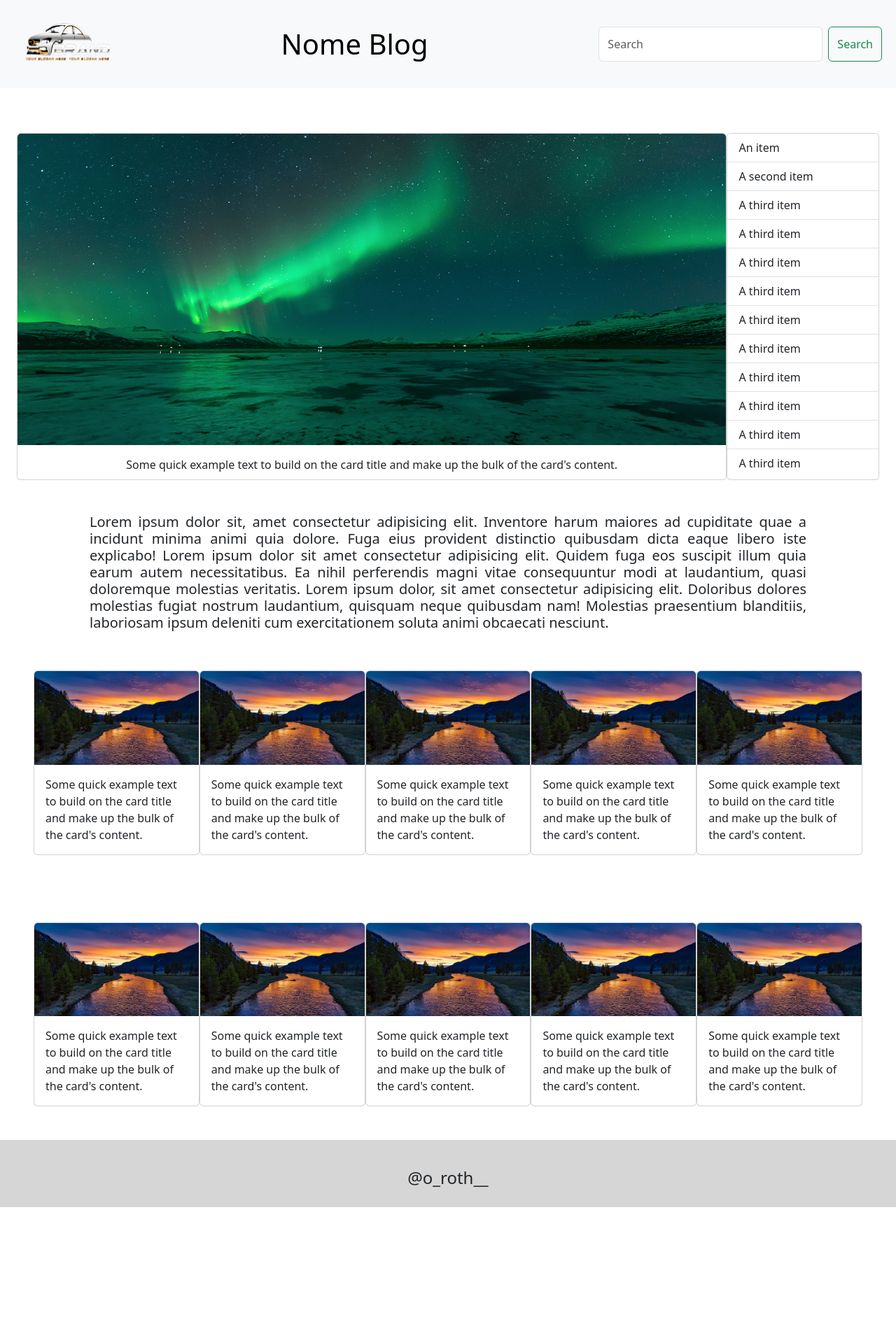
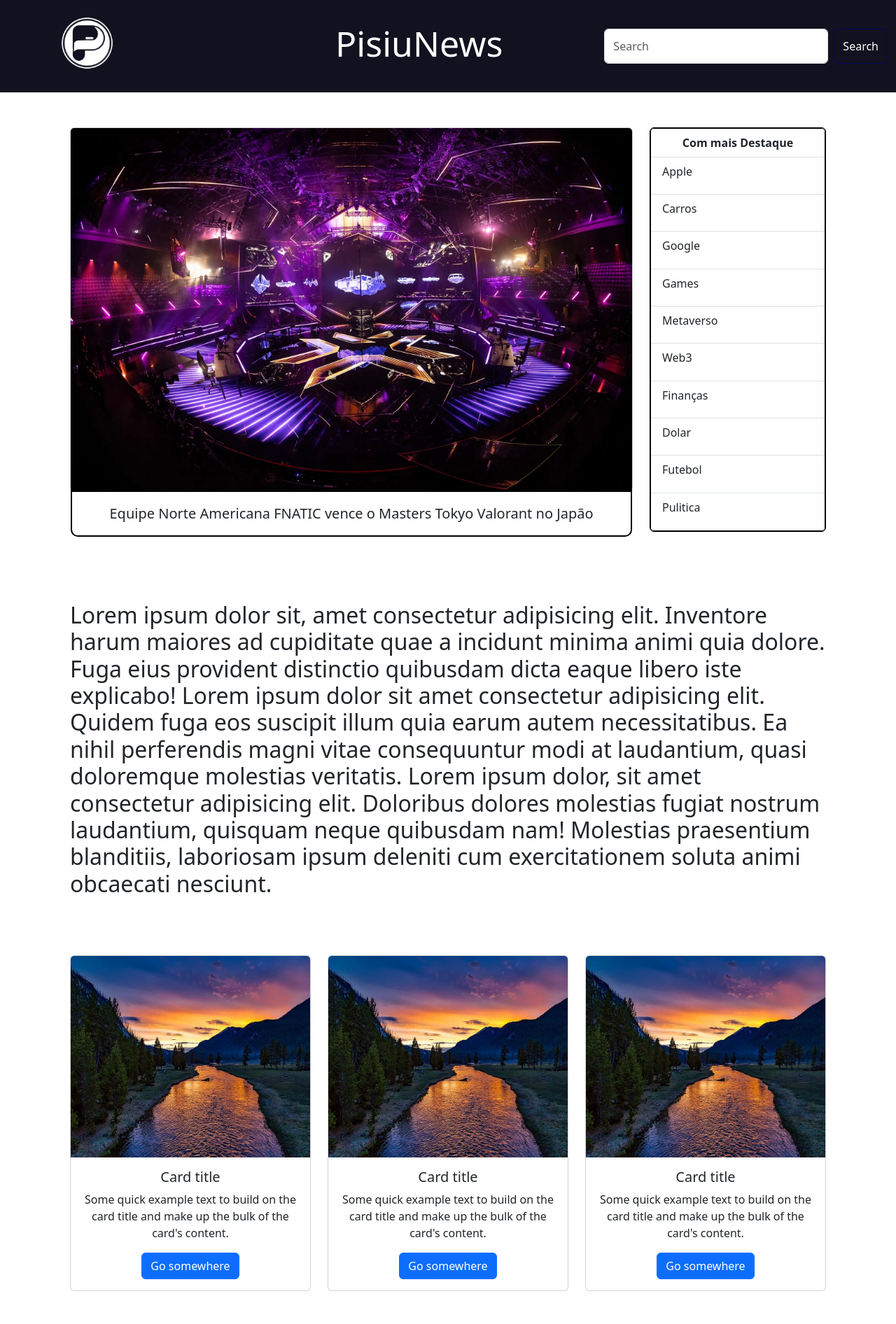
Before and after one commit to oRoth22/MiniBlog, a plain HTML site: page index.html in a window 1280 px wide. Shown: the top 1892 px of the page at 70% size. Before the commit the page ends 1725 px from the top, so only its background shows below. Drawn offline with nearby package versions, Linux system fonts and the light colour scheme.

Commit message:
Template Pronto

```diff
--- a/css/style.css
+++ b/css/style.css
@@ -1,39 +1,54 @@
-#logo{
-    width: 4vw;
-    height: 3vh;
+*{
+    padding: 0;
+    margin: 0;
+    box-sizing: border-box;
 }
 
-#imglogo{
-    width: 12vw;
-    height: 29vh;
-    position: relative;
-    bottom: 13vh;
+img{
+    width: 100%;
+    height: 100%;
 }
 
-#text{
-    width: 80vw;
-    padding-top: 3rem;
-    font-size: 2.5vh;
-    text-align: justify;
+.col-lg-4{
+    display: flex;
+    justify-content: center;
+    align-items: center;
+    padding: 25px;
 }
 
-#FotoAlta{
-    width: 100%;
-    height: 90%;
+#NavBar{
+    background-color: #11111f !important;
+}
+
+#logo{
+    width: 125px !important;
+}
+
+#btnProcurar{
+    color: #ffff !important;
+    border-color: #050566 !important;
+}
+
+#btnProcurar:hover{
+    background-color: #050566 !important;
+}
+
+#textFooter{
+    font-size: 20px;
+    padding-top: 15px;
+}
+
+#textTitulo{
+    color: #ffff;
+    font-size: 50px;
+    padding-left: 130px;
 }
 
 #TextAlto{
-    display: flex;
-    justify-content: center;
+    text-align: center;
 }
 
-#RodaPe{
-    padding: 2vh;
-    height: 12vh;
-    background-color: #D6D6D6;
+#OrdemDest{
+    font-size: 20px;
+    display: flex;
 }
-
-h1#Footer{
-    font-size: 3vh;
-    padding-top: 3vh;
-}
--- a/index.html
+++ b/index.html
@@ -8,131 +8,138 @@
     <link href="https://cdn.jsdelivr.net/npm/bootstrap@5.3.1/dist/css/bootstrap.min.css" rel="stylesheet" integrity="sha384-4bw+/aepP/YC94hEpVNVgiZdgIC5+VKNBQNGCHeKRQN+PtmoHDEXuppvnDJzQIu9" crossorigin="anonymous">
 </head>
 <body>
-    <nav class="navbar bg-body-tertiary" style="background-color: #33333300;">
-        <div class="container-fluid" style="padding: 20px; background-color: #33333300;">
-          <div id="logo">
-            <img id="imglogo" src="./imagens/imagem_2023-08-06_163452379-removebg-preview.png" alt="">
-          </div>
-          <a class="navbar-brand" style="font-size: 40px; padding-left: 8vw;">Nome Blog</a>
+    <nav class="navbar bg-body-tertiary" id="NavBar">
+        <div class="container-fluid">
+          <a class="navbar-brand" style="font-size: 40px; padding-left: 4vw;">
+              <img src="./imagens/imagem_2023-08-07_104451116-removebg-preview.png" alt="" id="logo">
+          </a>
+          <h2 id="textTitulo">
+            PisiuNews
+          </h2>
           <form class="d-flex" role="search">
             <input class="form-control me-2" type="search" placeholder="Search" aria-label="Search" style="width: 320px; height: 50px;">
-            <button class="btn btn-outline-success" type="submit">Search</button>
+            <button class="btn btn-outline-success" id="btnProcurar" type="submit">Search</button>
           </form>
         </div>
     </nav>
 
-   <div class="container-fluid" style="display: flex; padding-top: 2.5rem;">
-    <div class="container-fluid" style="display: flex; justify-content: space-evenly; padding-top:3vh;">
-      <div class="card" style="width: 70rem; height: 31rem;">
-        <img src="./imagens/Iqaluit-aurora-boreal.jpg" class="card-img-top" alt="..." id="FotoAlta">
-        <div class="card-body">
-          <p class="card-text" id="TextAlto">Some quick example text to build on the card title and make up the bulk of the card's content.</p>
+    <div class="container-fluid" style="padding: 50px 100px 0 100px;">
+      <div class="row">
+        <div class="col-lg-9">
+          <div class="card" style="height: 65vh;">
+            <img src="./imagens/noticiaAlta.jpg" class="card-img-top" alt="..." id="FotoAlta">
+            <div class="card-body" style="border: solid 2px #000; border-radius: 0px 0px 10px 10px;">
+              <p class="card-text" id="TextAlto" style="font-size: 2.5vh; font-weight: 500;">Equipe Norte Americana FNATIC vence o Masters Tokyo Valorant no Japão</p>
+            </div>
           </div>
         </div>
 
-      <div class="card" style="width: 15rem;">
-        <ul class="list-group list-group-flush">
-          <li class="list-group-item">An item</li>
-          <li class="list-group-item">A second item</li>
-          <li class="list-group-item">A third item</li>
-          <li class="list-group-item">A third item</li>
-          <li class="list-group-item">A third item</li>
-          <li class="list-group-item">A third item</li>
-          <li class="list-group-item">A third item</li>
-          <li class="list-group-item">A third item</li>
-          <li class="list-group-item">A third item</li>
-          <li class="list-group-item">A third item</li>
-          <li class="list-group-item">A third item</li>
-          <li class="list-group-item">A third item</li>
+        <div class="col-lg-3">
+          <div class="card" style="border: solid 1px #000;">
+            <ul class="list-group list-group-flush" style="border: solid 1px #000; height: 72vh;">
+              <li class="list-group-item" style="text-align: center; font-weight: 700;">Com mais Destaque</li>
+              <li class="list-group-item" style="height: 7vh;">Apple</li>
+              <li class="list-group-item" style="height: 7vh;">Carros</li>
+              <li class="list-group-item" style="height: 7vh;">Google</li>
+              <li class="list-group-item" style="height: 7vh;">Games</li>
+              <li class="list-group-item" style="height: 7vh;">Metaverso</li>
+              <li class="list-group-item" style="height: 7vh;">Web3</li>
+              <li class="list-group-item" style="height: 7vh;">Finanças</li>
+              <li class="list-group-item" style="height: 7vh;">Dolar</li>
+              <li class="list-group-item" style="height: 7vh;">Futebol</li>
+              <li class="list-group-item" style="height: 7vh;">Pulitica</li>
             </ul>
           </div>
         </div>
       </div>
 
-   <div class="container-fluid" style="display: flex; justify-content: space-around;">
+      <div class="row" style="padding-top: 100px; padding-bottom: 50px;">
+        <div class="col-lg">
           <h2 id="text">Lorem ipsum dolor sit, amet consectetur adipisicing elit. Inventore harum maiores ad cupiditate quae a incidunt minima animi quia dolore. Fuga eius provident distinctio quibusdam dicta eaque libero iste explicabo!
             Lorem ipsum dolor sit amet consectetur adipisicing elit. Quidem fuga eos suscipit illum quia earum autem necessitatibus. Ea nihil perferendis magni vitae consequuntur modi at laudantium, quasi doloremque molestias veritatis.
             Lorem ipsum dolor, sit amet consectetur adipisicing elit. Doloribus dolores molestias fugiat nostrum laudantium, quisquam neque quibusdam nam! Molestias praesentium blanditiis, laboriosam ipsum deleniti cum exercitationem soluta animi obcaecati nesciunt.
           </h2>
         </div>
-
-   <div class="container-fluid" style="display: flex; justify-content: space-evenly; padding: 3rem; ">
-    <div class="card" style="width: 18rem;">
-      <img src="./imagens/paisagem-2C.jpg" class="card-img-top" alt="..." id="FotoBaixa">
-      <div class="card-body">
-        <p class="card-text">Some quick example text to build on the card title and make up the bulk of the card's content.</p>
-      </div>
       </div>
 
-    <div class="card" style="width: 18rem;">
-      <img src="./imagens/paisagem-2C.jpg" class="card-img-top" alt="..." id="FotoBaixa">
+      <div class="row">
+        <div class="col-lg-4 text-center">
+          <div class="card" style="width: 25rem; height:30rem;">
+            <img src="./imagens/paisagem-2C.jpg" class="card-img-top" alt="...">
             <div class="card-body">
+              <h5 class="card-title">Card title</h5>
               <p class="card-text">Some quick example text to build on the card title and make up the bulk of the card's content.</p>
-      </div>
-    </div>
-
-    <div class="card" style="width: 18rem;">
-      <img src="./imagens/paisagem-2C.jpg" class="card-img-top" alt="..." id="FotoBaixa">
-      <div class="card-body">
-        <p class="card-text">Some quick example text to build on the card title and make up the bulk of the card's content.</p>
-      </div>
-    </div>
-
-    <div class="card" style="width: 18rem;">
-      <img src="./imagens/paisagem-2C.jpg" class="card-img-top" alt="..." id="FotoBaixa">
-      <div class="card-body">
-        <p class="card-text">Some quick example text to build on the card title and make up the bulk of the card's content.</p>
-      </div>
-    </div>
-
-    <div class="card" style="width: 18rem;">
-      <img src="./imagens/paisagem-2C.jpg" class="card-img-top" alt="..." id="FotoBaixa">
-      <div class="card-body">
-        <p class="card-text">Some quick example text to build on the card title and make up the bulk of the card's content.</p>
+              <a href="#" class="btn btn-primary">Go somewhere</a>
             </div>
           </div>
         </div>
 
-   <div class="container-fluid" style="display: flex; justify-content: space-evenly; padding: 3rem;">
-    <div class="card" style="width: 18rem;">
-      <img src="./imagens/paisagem-2C.jpg" class="card-img-top" alt="..." id="FotoBaixa">
+        <div class="col-lg-4 text-center">
+          <div class="card" style="width: 25rem; height:30rem;">
+            <img src="./imagens/paisagem-2C.jpg" class="card-img-top" alt="...">
             <div class="card-body">
+              <h5 class="card-title">Card title</h5>
               <p class="card-text">Some quick example text to build on the card title and make up the bulk of the card's content.</p>
-      </div>
-    </div>
-
-    <div class="card" style="width: 18rem;">
-      <img src="./imagens/paisagem-2C.jpg" class="card-img-top" alt="..." id="FotoBaixa">
-      <div class="card-body">
-        <p class="card-text">Some quick example text to build on the card title and make up the bulk of the card's content.</p>
-      </div>
-    </div>
-
-    <div class="card" style="width: 18rem;">
-      <img src="./imagens/paisagem-2C.jpg" class="card-img-top" alt="..." id="FotoBaixa">
-      <div class="card-body">
-        <p class="card-text">Some quick example text to build on the card title and make up the bulk of the card's content.</p>
-      </div>
-    </div>
-
-    <div class="card" style="width: 18rem;">
-      <img src="./imagens/paisagem-2C.jpg" class="card-img-top" alt="..." id="FotoBaixa">
-      <div class="card-body">
-        <p class="card-text">Some quick example text to build on the card title and make up the bulk of the card's content.</p>
-      </div>
-    </div>
-
-    <div class="card" style="width: 18rem;">
-      <img src="./imagens/paisagem-2C.jpg" class="card-img-top" alt="..." id="FotoBaixa">
-      <div class="card-body">
-        <p class="card-text">Some quick example text to build on the card title and make up the bulk of the card's content.</p>
+              <a href="#" class="btn btn-primary">Go somewhere</a>
             </div>
           </div>
         </div>
 
-   <div class="container-fluid" id="RodaPe"style="display: flex; justify-content: center;">
-    <h1 id="Footer">@o_roth__</h1>
+        <div class="col-lg-4 text-center">
+          <div class="card" style="width: 25rem; height:30rem;">
+            <img src="./imagens/paisagem-2C.jpg" class="card-img-top" alt="...">
+            <div class="card-body">
+              <h5 class="card-title">Card title</h5>
+              <p class="card-text">Some quick example text to build on the card title and make up the bulk of the card's content.</p>
+              <a href="#" class="btn btn-primary">Go somewhere</a>
             </div>
+          </div>
+        </div>
+      </div>
+
+      <div class="row">
+        <div class="col-lg-4 text-center">
+          <div class="card" style="width: 25rem; height:30rem;">
+            <img src="./imagens/paisagem-2C.jpg" class="card-img-top" alt="...">
+            <div class="card-body">
+              <h5 class="card-title">Card title</h5>
+              <p class="card-text">Some quick example text to build on the card title and make up the bulk of the card's content.</p>
+              <a href="#" class="btn btn-primary">Go somewhere</a>
+            </div>
+          </div>
+        </div>
+
+        <div class="col-lg-4 text-center">
+          <div class="card" style="width: 25rem; height:30rem;">
+            <img src="./imagens/paisagem-2C.jpg" class="card-img-top" alt="...">
+            <div class="card-body">
+              <h5 class="card-title">Card title</h5>
+              <p class="card-text">Some quick example text to build on the card title and make up the bulk of the card's content.</p>
+              <a href="#" class="btn btn-primary">Go somewhere</a>
+            </div>
+          </div>
+        </div>
+
+        <div class="col-lg-4 text-center">
+          <div class="card" style="width: 25rem; height:30rem;">
+            <img src="./imagens/paisagem-2C.jpg" class="card-img-top" alt="...">
+            <div class="card-body">
+              <h5 class="card-title">Card title</h5>
+              <p class="card-text">Some quick example text to build on the card title and make up the bulk of the card's content.</p>
+              <a href="#" class="btn btn-primary">Go somewhere</a>
+            </div>
+          </div>
+        </div>
+
+      <footer>
+        <div class="row" style="background-color: #11111f; border-radius: 10px 10px 0px 0px; color: #fff; height: 50px;">
+          <div class="col-lg text-center">
+            <h2 id="textFooter">@o_roth__</h2>
+          </div>
+        </div>
+      </footer>
+    </div>
+
 
 </body>
 <script src="https://cdn.jsdelivr.net/npm/bootstrap@5.3.1/dist/js/bootstrap.bundle.min.js" integrity="sha384-HwwvtgBNo3bZJJLYd8oVXjrBZt8cqVSpeBNS5n7C8IVInixGAoxmnlMuBnhbgrkm" crossorigin="anonymous"></script>
```
Also changed, not shown: imagens/imagem_2023-08-06_163452379-removebg-preview.png (deleted), imagens/imagem_2023-08-07_104451116-removebg-preview.png (added), imagens/noticiaAlta.jpg (added). Lines whose indentation alone changed are shown as unchanged.
